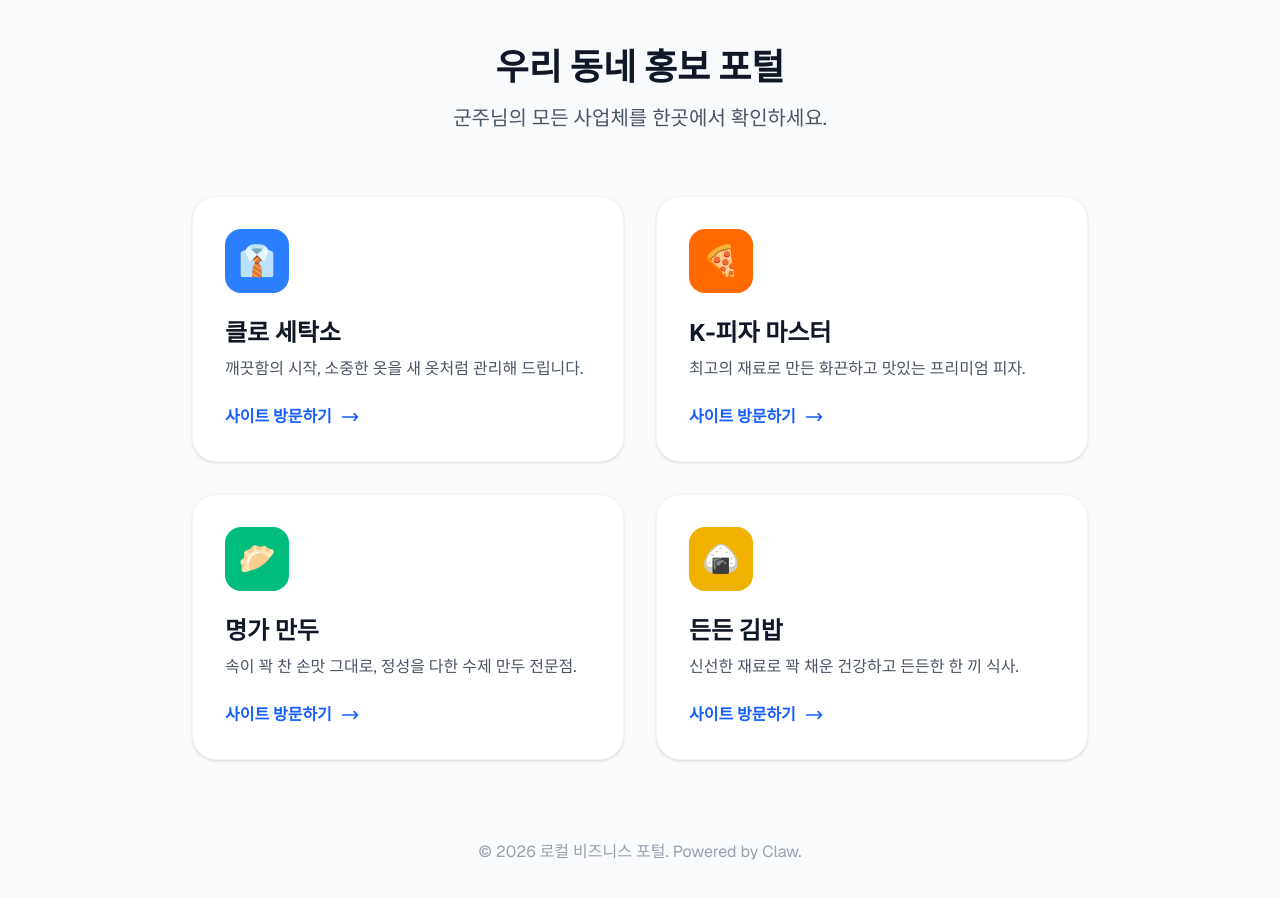
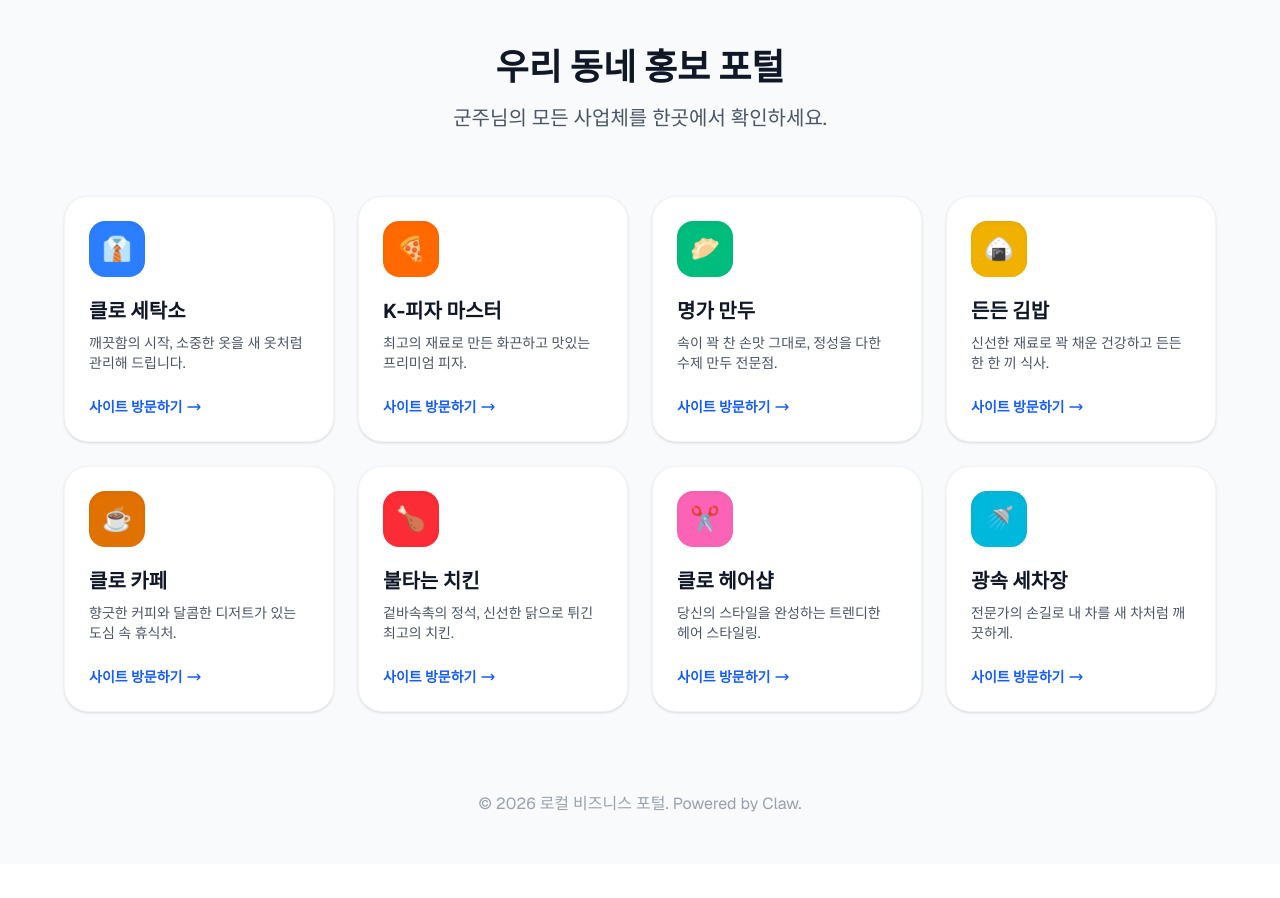
Before and after one commit to mikichat/web-local-promo, a Next.js app: page / in a window 1280 px wide. Shown: the top 898 px of the page. After the commit the page ends 864 px from the top, so only its background shows below. Built offline with nearby package versions, Linux system fonts and the light colour scheme.

Commit message:
Add Cafe, Chicken, Hair, and Carwash to portal

```diff
--- a/src/app/page.tsx
+++ b/src/app/page.tsx
@@ -29,12 +29,40 @@ const PortalPage = () => {
       url: 'https://web-gimbap.pages.dev',
       icon: '🍙',
       color: 'bg-yellow-500'
+    },
+    {
+      name: '클로 카페',
+      description: '향긋한 커피와 달콤한 디저트가 있는 도심 속 휴식처.',
+      url: 'https://web-cafe.pages.dev',
+      icon: '☕',
+      color: 'bg-amber-600'
+    },
+    {
+      name: '불타는 치킨',
+      description: '겉바속촉의 정석, 신선한 닭으로 튀긴 최고의 치킨.',
+      url: 'https://web-chicken.pages.dev',
+      icon: '🍗',
+      color: 'bg-red-500'
+    },
+    {
+      name: '클로 헤어샵',
+      description: '당신의 스타일을 완성하는 트렌디한 헤어 스타일링.',
+      url: 'https://web-hair.pages.dev',
+      icon: '✂️',
+      color: 'bg-pink-400'
+    },
+    {
+      name: '광속 세차장',
+      description: '전문가의 손길로 내 차를 새 차처럼 깨끗하게.',
+      url: 'https://web-carwash.pages.dev',
+      icon: '🚿',
+      color: 'bg-cyan-500'
     }
   ];
 
   return (
     <div className="min-h-screen bg-gray-50 py-12 px-4 font-sans">
-      <div className="max-w-4xl mx-auto">
+      <div className="max-w-6xl mx-auto">
         {/* Header */}
         <div className="text-center mb-16">
           <h1 className="text-4xl font-extrabold text-gray-900 mb-4">우리 동네 홍보 포털</h1>
@@ -42,7 +70,7 @@ const PortalPage = () => {
         </div>
 
         {/* Grid */}
-        <div className="grid grid-cols-1 md:grid-cols-2 gap-8">
+        <div className="grid grid-cols-1 md:grid-cols-2 lg:grid-cols-4 gap-6">
           {sites.map((site) => (
             <a
               key={site.url}
@@ -51,15 +79,15 @@ const PortalPage = () => {
               rel="noopener noreferrer"
               className="group block bg-white rounded-3xl shadow-sm hover:shadow-xl transition-all duration-300 overflow-hidden border border-gray-100"
             >
-              <div className="p-8">
-                <div className={`w-16 h-16 ${site.color} rounded-2xl flex items-center justify-center text-3xl mb-6 group-hover:scale-110 transition-transform`}>
+              <div className="p-6">
+                <div className={`w-14 h-14 ${site.color} rounded-2xl flex items-center justify-center text-2xl mb-5 group-hover:scale-110 transition-transform text-white shadow-inner`}>
                   {site.icon}
                 </div>
-                <h2 className="text-2xl font-bold text-gray-900 mb-2">{site.name}</h2>
-                <p className="text-gray-600 mb-6">{site.description}</p>
-                <div className="flex items-center text-blue-600 font-semibold">
+                <h2 className="text-xl font-bold text-gray-900 mb-2">{site.name}</h2>
+                <p className="text-sm text-gray-600 mb-6 line-clamp-2">{site.description}</p>
+                <div className="flex items-center text-blue-600 font-semibold text-sm">
                   사이트 방문하기
-                  <svg className="w-5 h-5 ml-2 group-hover:translate-x-1 transition-transform" fill="none" stroke="currentColor" viewBox="0 0 24 24">
+                  <svg className="w-4 h-4 ml-1 group-hover:translate-x-1 transition-transform" fill="none" stroke="currentColor" viewBox="0 0 24 24">
                     <path strokeLinecap="round" strokeLinejoin="round" strokeWidth={2} d="M17 8l4 4m0 0l-4 4m4-4H3" />
                   </svg>
                 </div>
```
Also changed, not shown: 1 other file (tests, documents, lock files or other folders).
